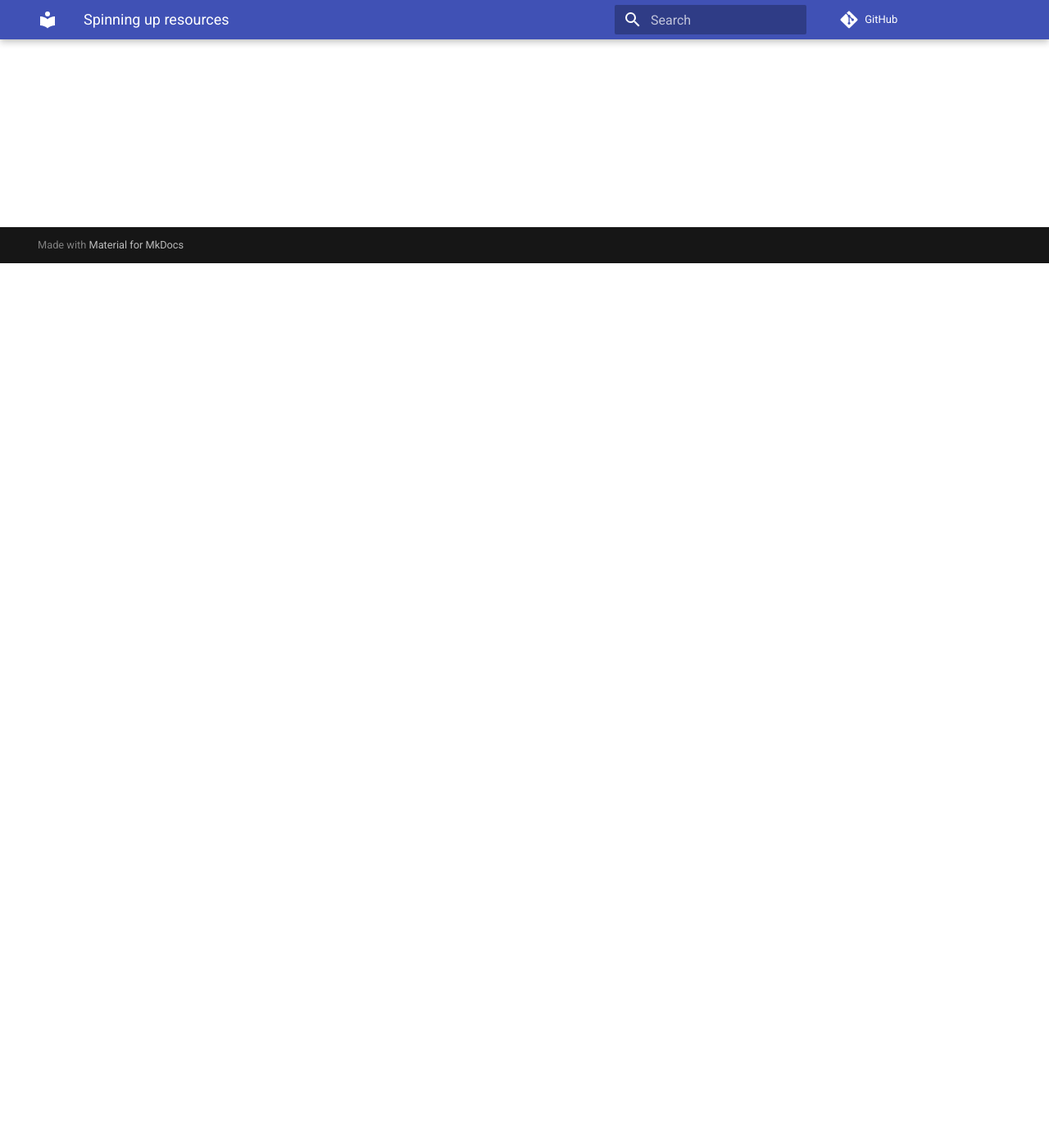
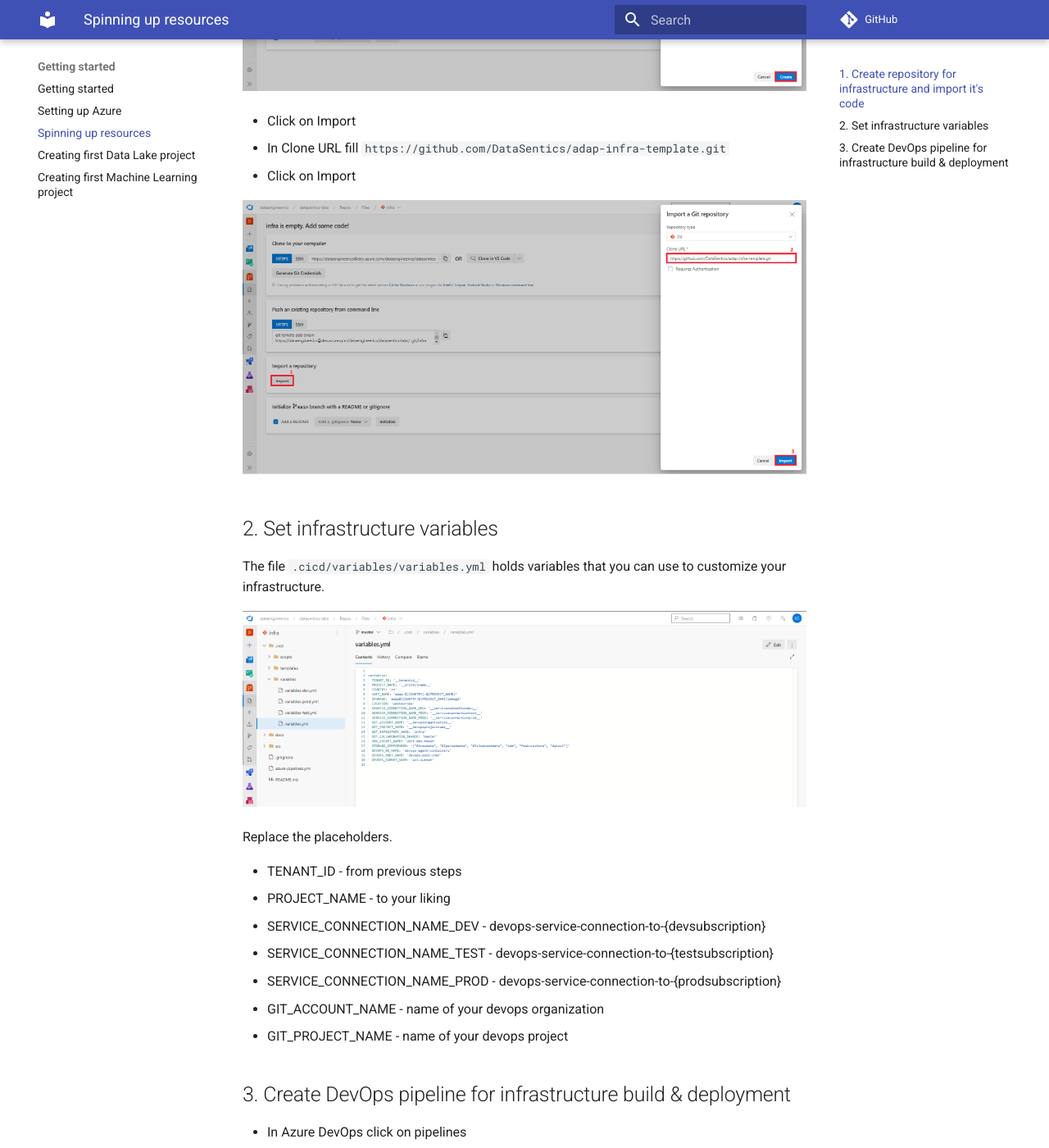
Before and after one commit to daipe-ai/platform-docs, an MkDocs documentation site: the page built from docs/getting-started/resources-setup.md, in a window 1280 px wide and 1400 px high, scrolled down 1079 px. Shown: the whole window at 82% size. Built offline with MkDocs 1.6.1 and Material for MkDocs 9.7.7, drawn with Linux system fonts in a browser that asks for light colours; comment, search, counter and statistics services are not loaded; some of the changed text lies outside the part shown.

Commit message:
added spinning up resources section

```diff
--- a/docs/getting-started/resources-setup.md
+++ b/docs/getting-started/resources-setup.md
@@ -1 +1,67 @@
 # Spinning up resources
+
+## 1. Create repository for infrastructure and import it's code
+
+- In Azure DevOps click on repositories
+- Click on dropdown menu
+- Click on New repository
+
+![](../images/resources_step1.png)
+
+- Name it e.g. `infra`
+- Uncheck Add a README
+- Click Create
+
+![](../images/resources_step2.png)
+
+- Click on Import
+- In Clone URL fill `https://github.com/DataSentics/adap-infra-template.git`
+- Click on Import
+
+![](../images/resources_step3.png)
+
+## 2. Set infrastructure variables
+
+The file `.cicd/variables/variables.yml` holds variables that you can use to customize your infrastructure.
+
+![](../images/resources_step4.png)
+
+Replace the placeholders.
+
+- TENANT_ID - from previous steps
+- PROJECT_NAME - to your liking
+- SERVICE_CONNECTION_NAME_DEV - devops-service-connection-to-{devsubscription}
+- SERVICE_CONNECTION_NAME_TEST - devops-service-connection-to-{testsubscription}
+- SERVICE_CONNECTION_NAME_PROD - devops-service-connection-to-{prodsubscription}
+- GIT_ACCOUNT_NAME - name of your devops organization
+- GIT_PROJECT_NAME - name of your devops project
+
+## 3. Create DevOps pipeline for infrastructure build & deployment
+
+- In Azure DevOps click on pipelines
+- Click on New pipeline
+
+![](../images/resources_step5.png)
+
+- Select Azure Repos Git
+
+![](../images/resources_step6.png)
+
+- Select infra repository
+
+![](../images/resources_step7.png)
+
+- It will automaticaly locate file `azure-pipelines.yml`
+- Click Save
+
+![](../images/resources_step8.png)
+
+- Go back to Azure pipelines
+- Click on All
+- Click on infra
+
+![](../images/resources_step9.png)
+
+- Click on Run pipeline
+
+![](../images/resources_step10.png)
```
Also changed, not shown: docs/images/resources_step1.png (added), docs/images/resources_step10.png (added), docs/images/resources_step2.png (added), docs/images/resources_step3.png (added), docs/images/resources_step4.png (added), docs/images/resources_step5.png (added), docs/images/resources_step6.png (added), docs/images/resources_step7.png (added), docs/images/resources_step8.png (added), docs/images/resources_step9.png (added).
